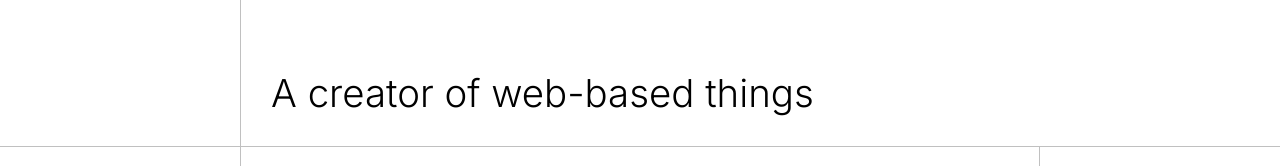
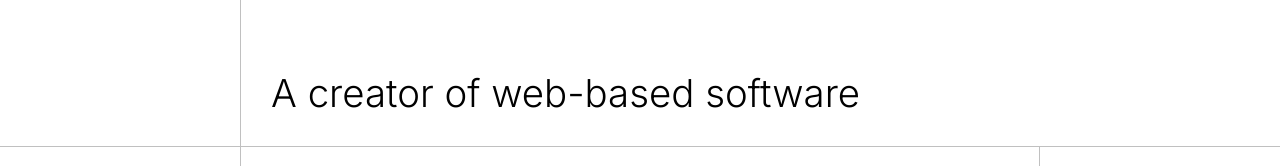
Before and after one commit to simon-robertson/simon-robertson-io, a Next.js app: page / in a window 1280 px wide. Shown: the part 205-371 px from the top of the page. Built offline with nearby package versions, Linux system fonts and the light colour scheme.

Commit message:
Change the home page title

```diff
--- a/src/app/page.tsx
+++ b/src/app/page.tsx
@@ -14,7 +14,7 @@ export const metadata = getMetadataForPath("/")
 export default function Page() {
     return (
         <Fragment>
-            <PageHeader heading="A creator of web-based things" />
+            <PageHeader heading="A creator of web-based software" />
             <PageContents>
                 <IntroductionSection />
                 <PreferencesSection />
--- a/src/routes.ts
+++ b/src/routes.ts
@@ -11,7 +11,7 @@ export const routes: Route[] = [
         path: "/",
         title: "Simon Robertson",
         description:
-            "A creator of web-based things, with a passion for creating interesting or innovative web-based applications.",
+            "A creator of web-based software, with a passion for creating interesting or innovative web-based applications.",
     },
 ]
 
```
